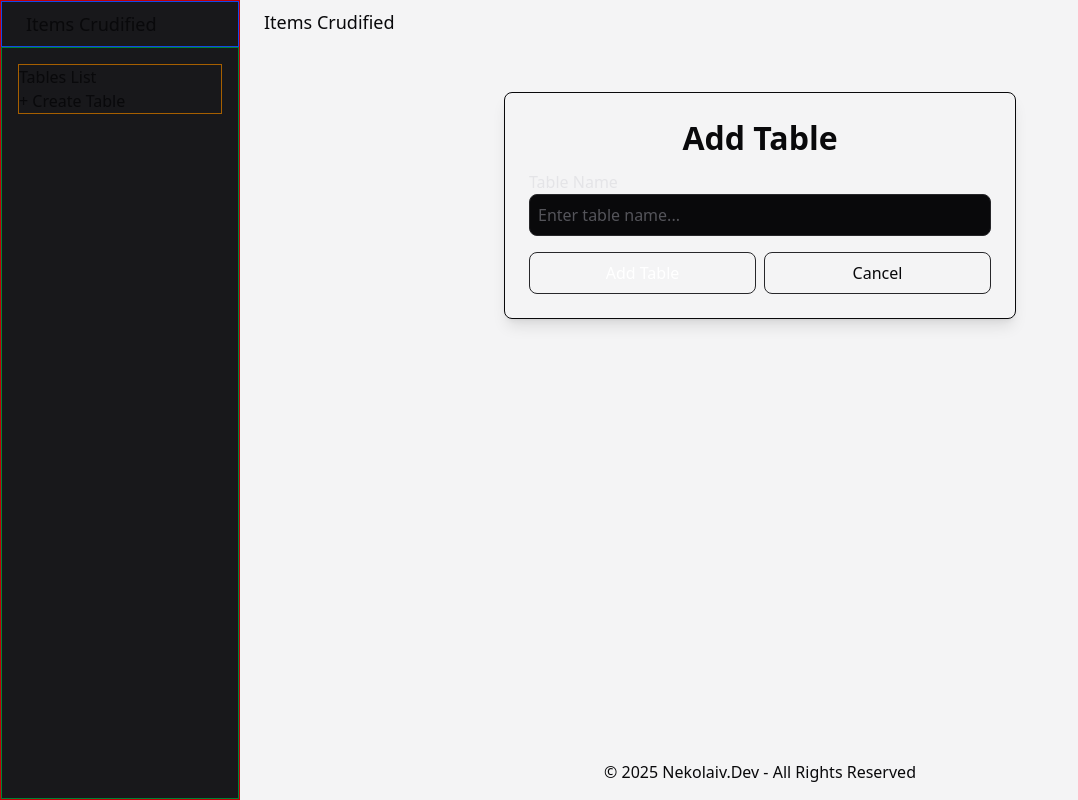
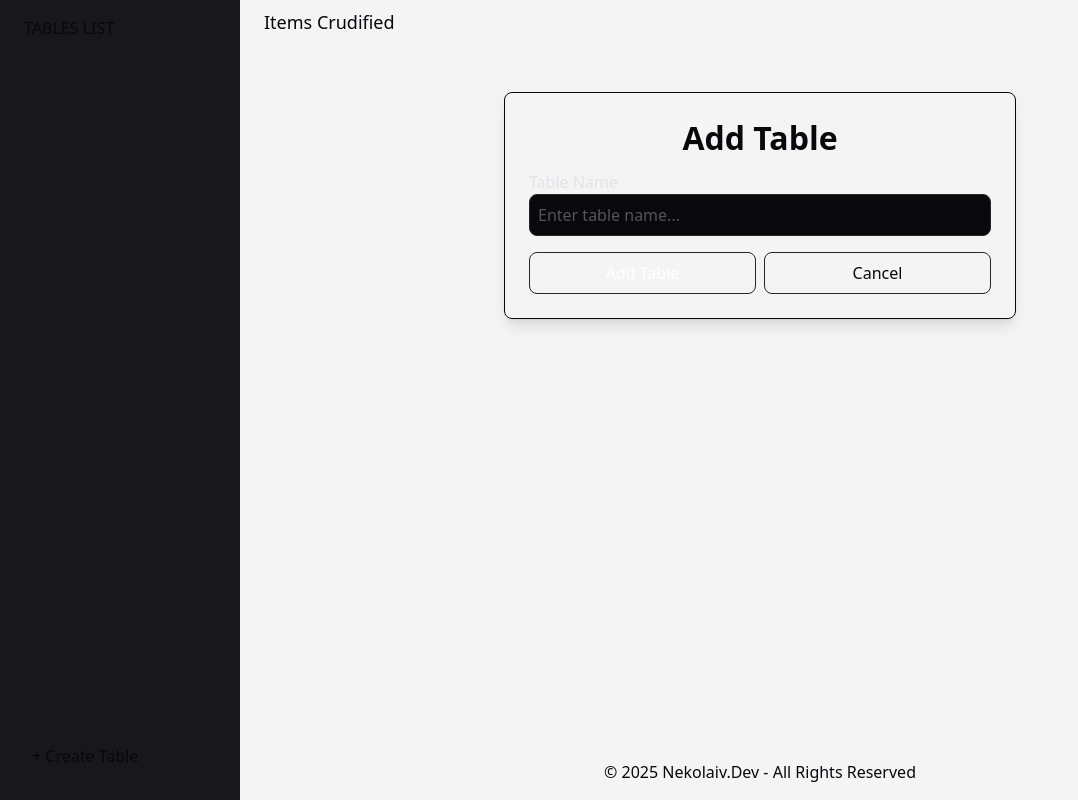
Before and after one commit to nekolaiv/items-crudified, a Django app: page /tables/new/ in a window 1280 px wide. Shown: the whole page, without its empty margins (0-1078 px from the left). Run offline with Django 5.2, Linux system fonts and the light colour scheme; data that the repository does not hold is empty.

Commit message:
update: finalize UI for aside

```diff
--- a/inventory/templates/base.html
+++ b/inventory/templates/base.html
@@ -18,39 +18,38 @@
         class="max-w-screen flex max-h-screen min-h-screen overflow-hidden bg-zinc-100 text-zinc-950 dark:bg-zinc-950 dark:text-zinc-300"
     >
         <aside
-            class="flex h-screen max-h-screen w-60 min-w-60 max-w-60 flex-col border border-red-700 bg-zinc-900"
+            class="flex h-screen max-h-screen w-60 min-w-60 max-w-60 flex-col bg-zinc-900"
         >
             <header
-                class="max-w-screen relative max-h-screen border border-blue-700 px-6 py-2"
+                class="max-w-screen relative flex max-h-screen items-center justify-start px-6 py-4"
             >
-                <nav class="">
-                    <ul class="flex items-center justify-start">
-                        <li>
-                            <a href="/" class="text-lg"
-                                ><h1>Items Crudified</h1></a
-                            >
-                        </li>
-                    </ul>
-                </nav>
+                <h1>TABLES LIST</h1>
             </header>
-            <div class="h-full border border-green-700 p-4">
-                <div class="border border-yellow-700">
-                    <h6>Tables List</h6>
-                    <ul>
+            <div class="flex-grow px-4">
+                <ul class="flex flex-col gap-2">
                     {% for table in tables %}
                     <li>
                         <a
                             href="?table_id={{ table.id }}"
                             class="{% if table.id == selected_table.id %}active{% endif %}"
                         >
+                            <button
+                                class="w-full cursor-pointer rounded-lg border border-zinc-800 px-4 py-2 text-left transition duration-300 hover:bg-zinc-800"
+                            >
                                 {{ table.name }}
+                            </button>
                         </a>
                     </li>
                     {% endfor %}
                 </ul>
+            </div>
+            <footer class="px-4 py-6">
+                <button
+                    class="w-full cursor-pointer rounded-lg px-4 py-2 text-left transition duration-300 hover:bg-zinc-800"
+                >
                     <a href="{% url 'table_create' %}">+ Create Table</a>
-                </div>
-            </div>
+                </button>
+            </footer>
         </aside>
         <main class="flex max-h-screen w-full flex-col overflow-hidden">
             <header class="max-w-screen relative px-6 py-2">
```
Lines whose indentation alone changed are shown as unchanged.
